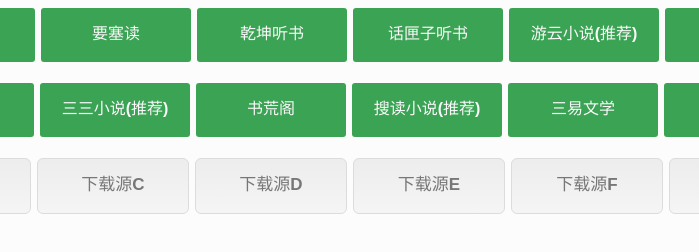
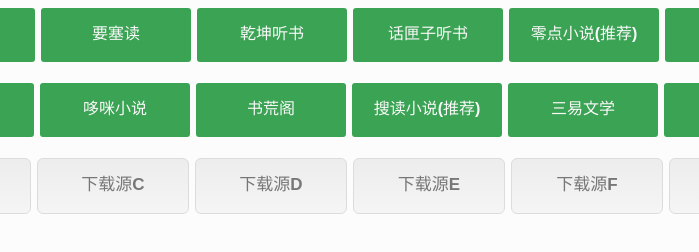
Before and after one commit to dianliang521/zhuye0.5, a plain HTML site: page index.html in a window 1280 px wide. Shown: the full height of the page, 290-989 px from the left. Drawn offline with Linux system fonts and the light colour scheme.

Commit message:
Update index.html

```diff
--- a/index.html
+++ b/index.html
@@ -206,7 +206,7 @@ body {
 
 <a href="http://m.huaxiazi.com/book.aspx" class="rowtop1">话匣子听书</a>
 
-<a href="http://m.shu.swimyun.com/" class="rowtop1">游云小说(推荐)</a>
+<a href="http://m.ypook.com/" class="rowtop1">零点小说(推荐)</a>
 
 
 
@@ -218,7 +218,7 @@ body {
 
 <a href="https://m.zwda.com/" class="rowtop1">E小说</a>
 
-<a href="http://jlp.url.mo.cn/" class="rowtop1">三三小说(推荐)</a>
+<a href="https://m.dmxs.cc/" class="rowtop1">哆咪小说</a>
 
 <a href="https://m.shuhuangge.org/" class="rowtop1">书荒阁</a>
 
```
